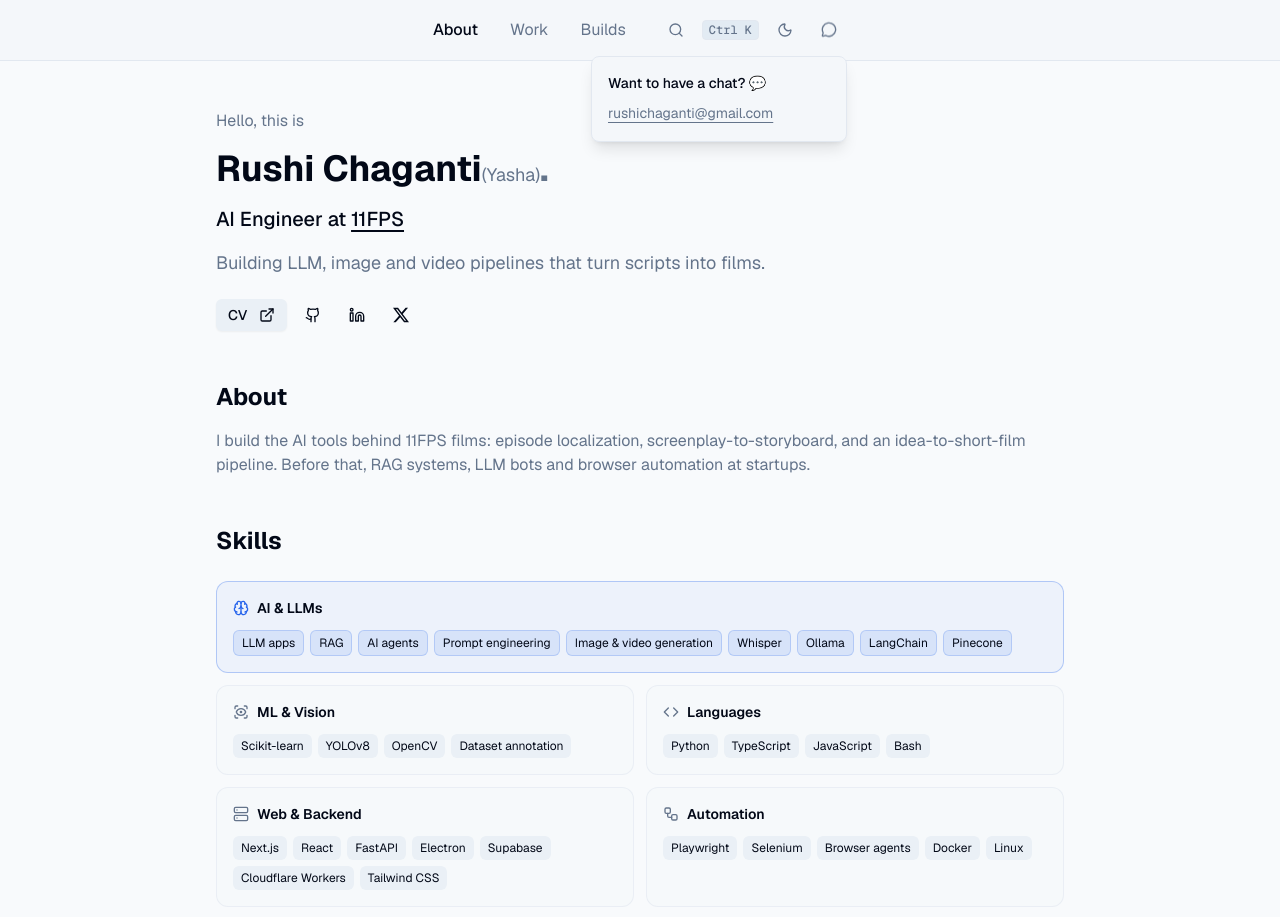
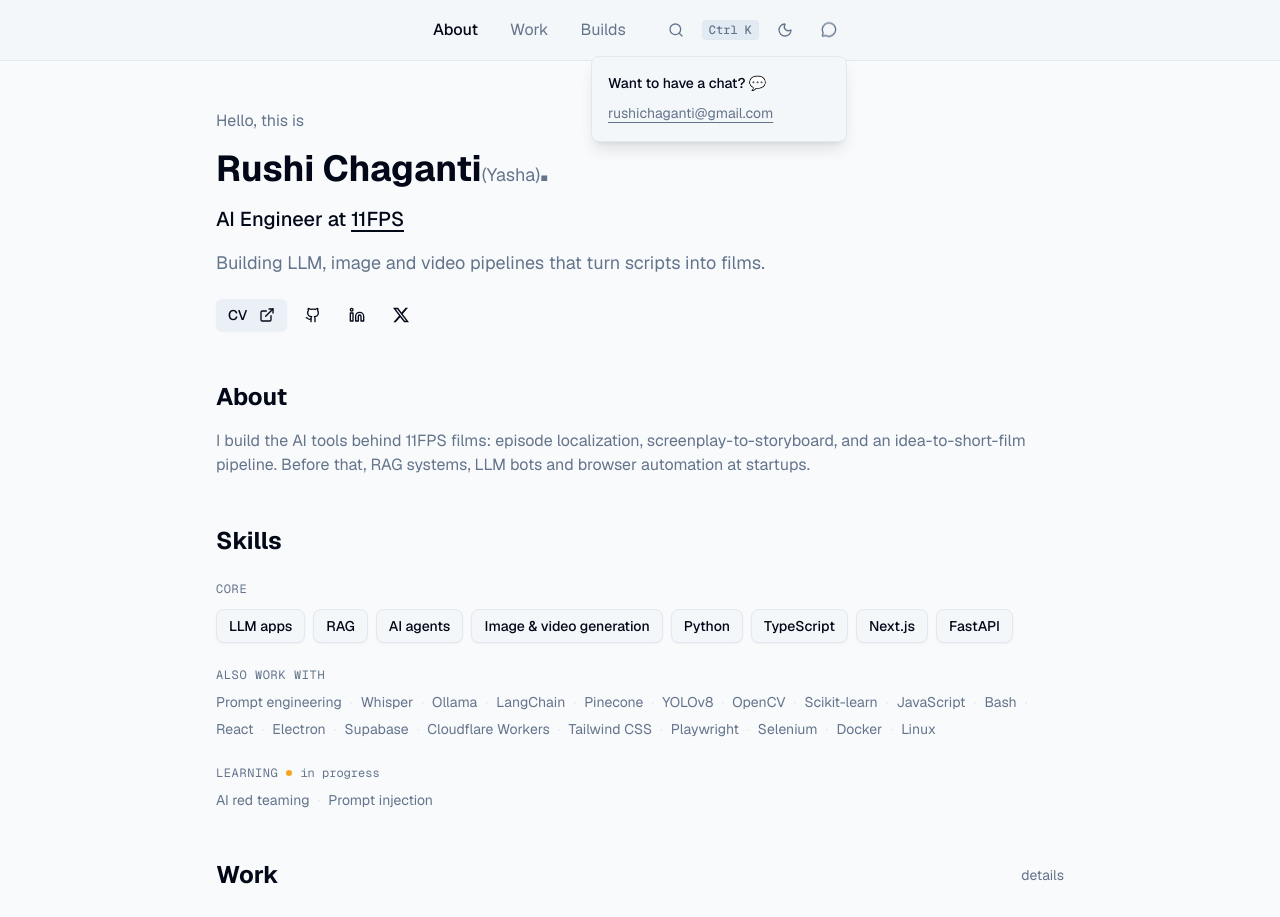
Before and after one commit to RushiChaganti/RushiChaganti, a Next.js app: page / in a window 1280 px wide. Shown: the top 917 px of the page. Built offline with nearby package versions, Linux system fonts and the light colour scheme.

Commit message:
feat: tiered skills panel (core, also, learning)

```diff
--- a/components/skills-section.tsx
+++ b/components/skills-section.tsx
@@ -1,60 +1,61 @@
-import { Brain, Code, ScanEye, Server, ShieldCheck, Workflow, type LucideIcon } from "lucide-react"
+import type React from "react"
 import { portfolioData } from "@/lib/portfolio-data"
 
-const ICONS: Record<string, LucideIcon> = {
-  "AI & LLMs": Brain,
-  "ML & Vision": ScanEye,
-  Languages: Code,
-  "Web & Backend": Server,
-  Automation: Workflow,
-  Security: ShieldCheck,
+const { core, also, learning } = portfolioData.skills
+
+function TierLabel({ children }: { children: React.ReactNode }) {
+  return <h3 className="font-mono text-[11px] sm:text-xs uppercase tracking-wider text-muted-foreground">{children}</h3>
+}
+
+// Plain words separated by dots: lighter than chips for the long secondary lists
+function DotList({ items }: { items: string[] }) {
+  return (
+    <ul className="flex flex-wrap gap-y-1 text-sm text-muted-foreground leading-relaxed">
+      {items.map((item, i) => (
+        <li key={item} className="whitespace-nowrap">
+          {item}
+          {i < items.length - 1 && <span className="mx-2 text-border" aria-hidden>·</span>}
+        </li>
+      ))}
+    </ul>
+  )
 }
 
 export function SkillsSection() {
   return (
     <div className="space-y-4 sm:space-y-6">
       <h2 className="text-xl sm:text-2xl font-bold text-foreground">Skills</h2>
-      <div className="grid gap-3 sm:grid-cols-2">
-        {portfolioData.skills.map(({ group, items, featured, learning }) => {
-          const Icon = ICONS[group] ?? Code
-          return (
-            <div
-              key={group}
-              className={`rounded-xl border p-4 transition-colors ${featured || learning ? "sm:col-span-2" : ""} ${learning
-                  ? "border-dashed border-border bg-transparent"
-                  : featured
-                    ? "border-primary/30 bg-primary/5"
-                    : "border-border/60 bg-card/50 hover:border-border"
-                }`}
-            >
-              <div className="flex items-center gap-2 mb-3">
-                <Icon className={`h-4 w-4 ${featured ? "text-primary" : "text-muted-foreground"}`} aria-hidden />
-                <h3 className="text-sm font-semibold text-foreground">{group}</h3>
-                {learning && (
-                  <span className="ml-auto inline-flex items-center gap-1.5 rounded-full border border-border px-2 py-0.5 font-mono text-[10px] uppercase tracking-wider text-muted-foreground">
-                    <span className="h-1.5 w-1.5 rounded-full bg-amber-500 animate-pulse" aria-hidden />
-                    Learning in progress
-                  </span>
-                )}
-              </div>
-              <ul className="flex flex-wrap gap-1.5">
-                {items.map((item) => (
+
+      <div className="space-y-6">
+        <div className="space-y-3">
+          <TierLabel>Core</TierLabel>
+          <ul className="flex flex-wrap gap-2">
+            {core.map((item) => (
               <li
                 key={item}
-                    className={`rounded-md px-2 py-1 text-xs ${learning
-                        ? "border border-dashed border-border text-muted-foreground"
-                        : featured
-                          ? "border border-primary/20 bg-primary/10 text-foreground"
-                          : "bg-secondary text-secondary-foreground"
-                      }`}
+                className="rounded-lg border border-border bg-card px-3 py-1.5 text-sm font-medium text-foreground shadow-sm"
               >
                 {item}
               </li>
             ))}
           </ul>
         </div>
-          )
-        })}
+
+        <div className="space-y-2">
+          <TierLabel>Also work with</TierLabel>
+          <DotList items={also} />
+        </div>
+
+        <div className="space-y-2">
+          <TierLabel>
+            <span className="inline-flex items-center gap-2">
+              Learning
+              <span className="h-1.5 w-1.5 rounded-full bg-amber-500 animate-pulse" aria-hidden />
+              <span className="normal-case tracking-normal">in progress</span>
+            </span>
+          </TierLabel>
+          <DotList items={learning} />
+        </div>
       </div>
     </div>
   )
--- a/lib/portfolio-data.ts
+++ b/lib/portfolio-data.ts
@@ -406,16 +406,14 @@ export const portfolioData: PortfolioData = {
     anime: "https://myanimelist.net/animelist/RushiChaganti",
   },
   // Only skills backed by the work and builds listed above
-  skills: [
-    {
-      group: "AI & LLMs",
-      featured: true,
-      items: ["LLM apps", "RAG", "AI agents", "Prompt engineering", "Image & video generation", "Whisper", "Ollama", "LangChain", "Pinecone"],
-    },
-    { group: "ML & Vision", items: ["Scikit-learn", "YOLOv8", "OpenCV", "Dataset annotation"] },
-    { group: "Languages", items: ["Python", "TypeScript", "JavaScript", "Bash"] },
-    { group: "Web & Backend", items: ["Next.js", "React", "FastAPI", "Electron", "Supabase", "Cloudflare Workers", "Tailwind CSS"] },
-    { group: "Automation", items: ["Playwright", "Selenium", "Browser agents", "Docker", "Linux"] },
-    { group: "Security", learning: true, items: ["AI red teaming", "Prompt injection"] },
-  ],
+  skills: {
+    core: ["LLM apps", "RAG", "AI agents", "Image & video generation", "Python", "TypeScript", "Next.js", "FastAPI"],
+    also: [
+      "Prompt engineering", "Whisper", "Ollama", "LangChain", "Pinecone",
+      "YOLOv8", "OpenCV", "Scikit-learn",
+      "JavaScript", "Bash", "React", "Electron", "Supabase", "Cloudflare Workers", "Tailwind CSS",
+      "Playwright", "Selenium", "Docker", "Linux",
+    ],
+    learning: ["AI red teaming", "Prompt injection"],
+  },
 };
```
Also changed, not shown: lib/types.ts (+5 -6 lines). Lines whose indentation alone changed are shown as unchanged.
